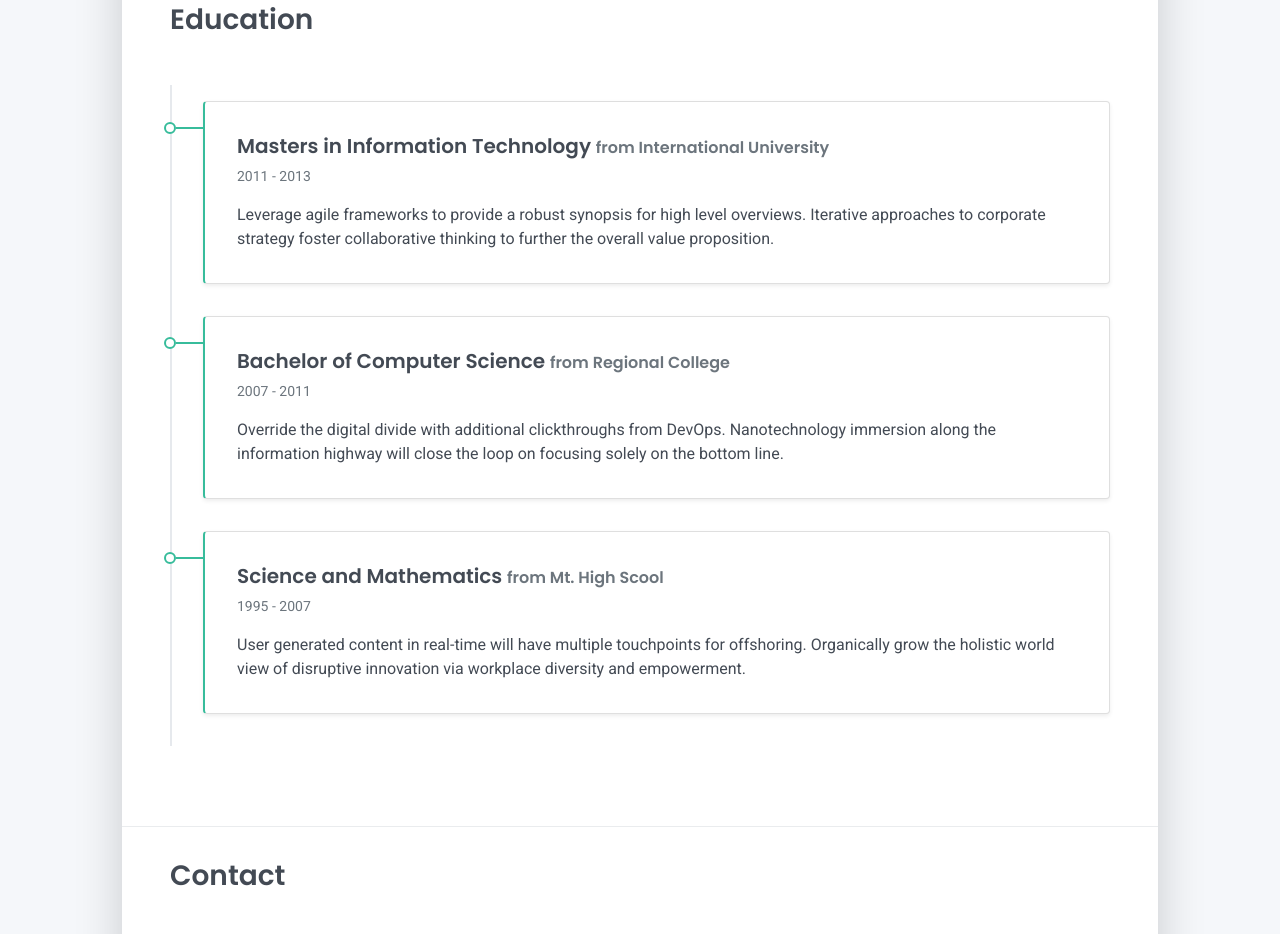
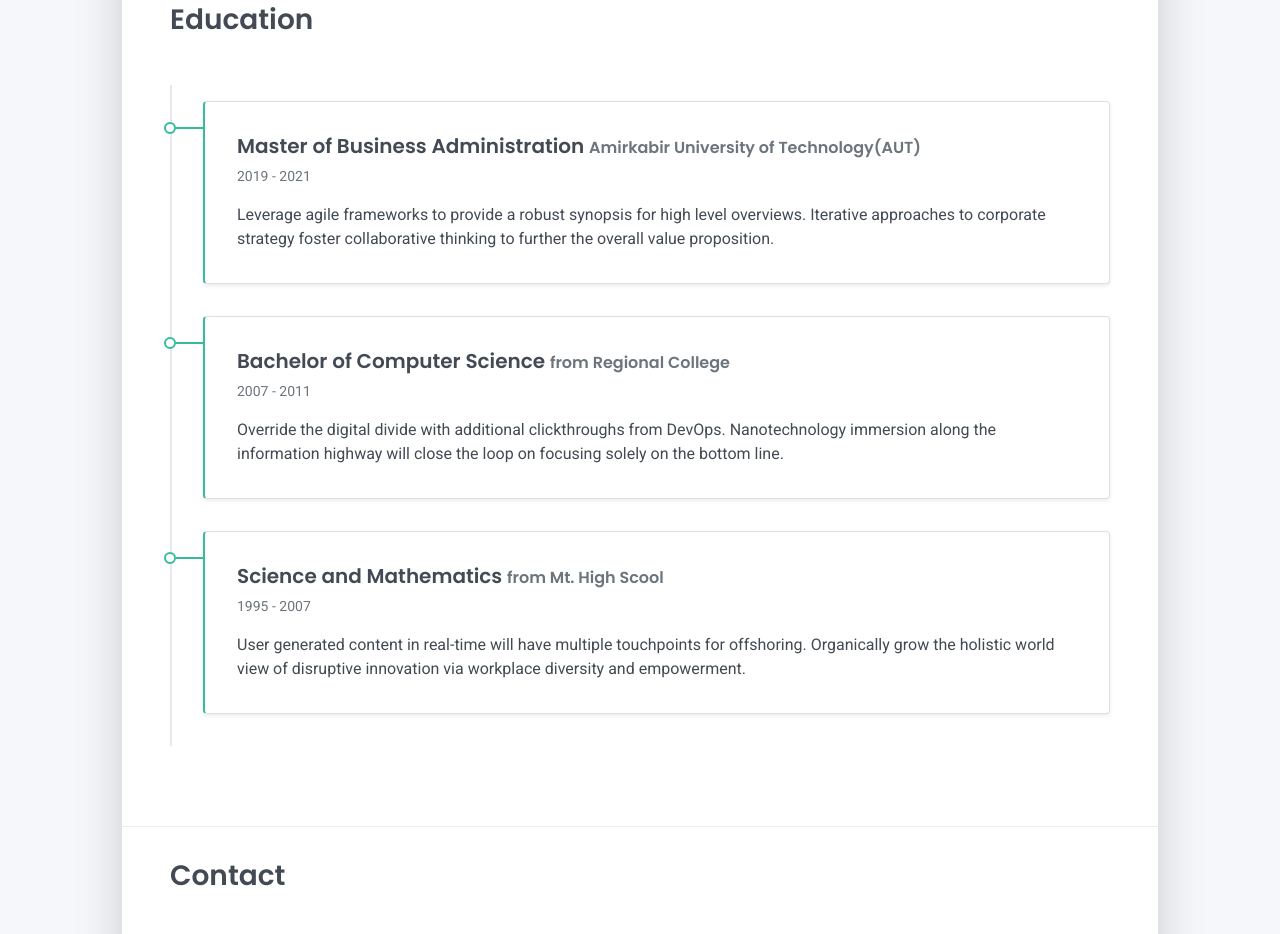
Before and after one commit to e-Sohrab/e-Sohrab.github.io, a plain HTML site: page index.html in a window 1280 px wide. Shown: the part 1770-2704 px from the top of the page. Drawn offline with Linux system fonts and the light colour scheme.

Commit message:
change introduction3

```diff
--- a/index.html
+++ b/index.html
@@ -171,8 +171,8 @@
     <div class="timeline">
       <div class="timeline-card timeline-card-success card shadow-sm">
         <div class="card-body">
-          <div class="h5 mb-1">Masters in Information Technology <span class="text-muted h6">from International University</span></div>
-          <div class="text-muted text-small mb-2">2011 - 2013</div>
+          <div class="h5 mb-1">Master of Business Administration <span class="text-muted h6">Amirkabir University of Technology(AUT)</span></div>
+          <div class="text-muted text-small mb-2">2019 - 2021</div>
           <div>Leverage agile frameworks to provide a robust synopsis for high level overviews. Iterative approaches to corporate strategy foster collaborative thinking to further the overall value proposition.</div>
         </div>
       </div>
```
